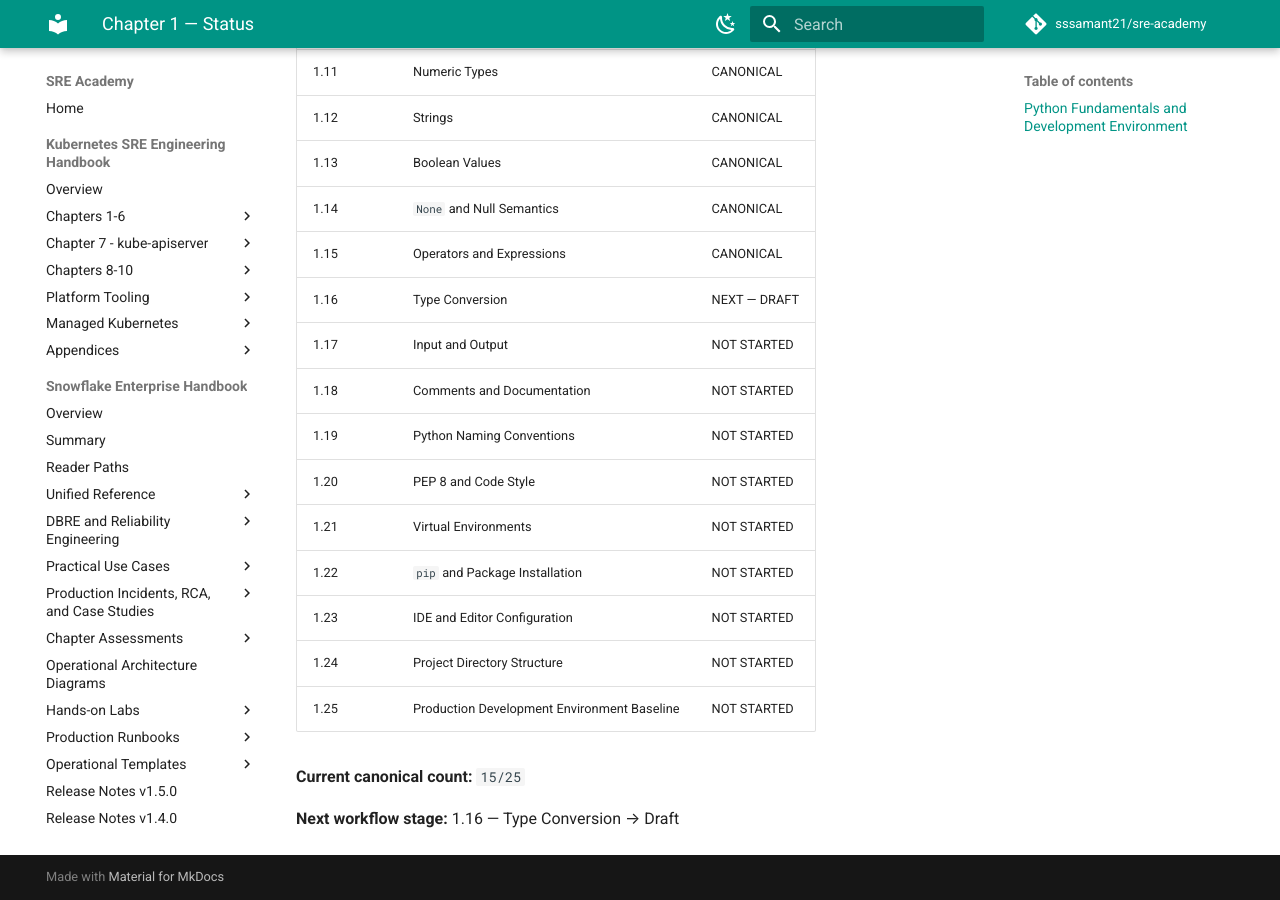
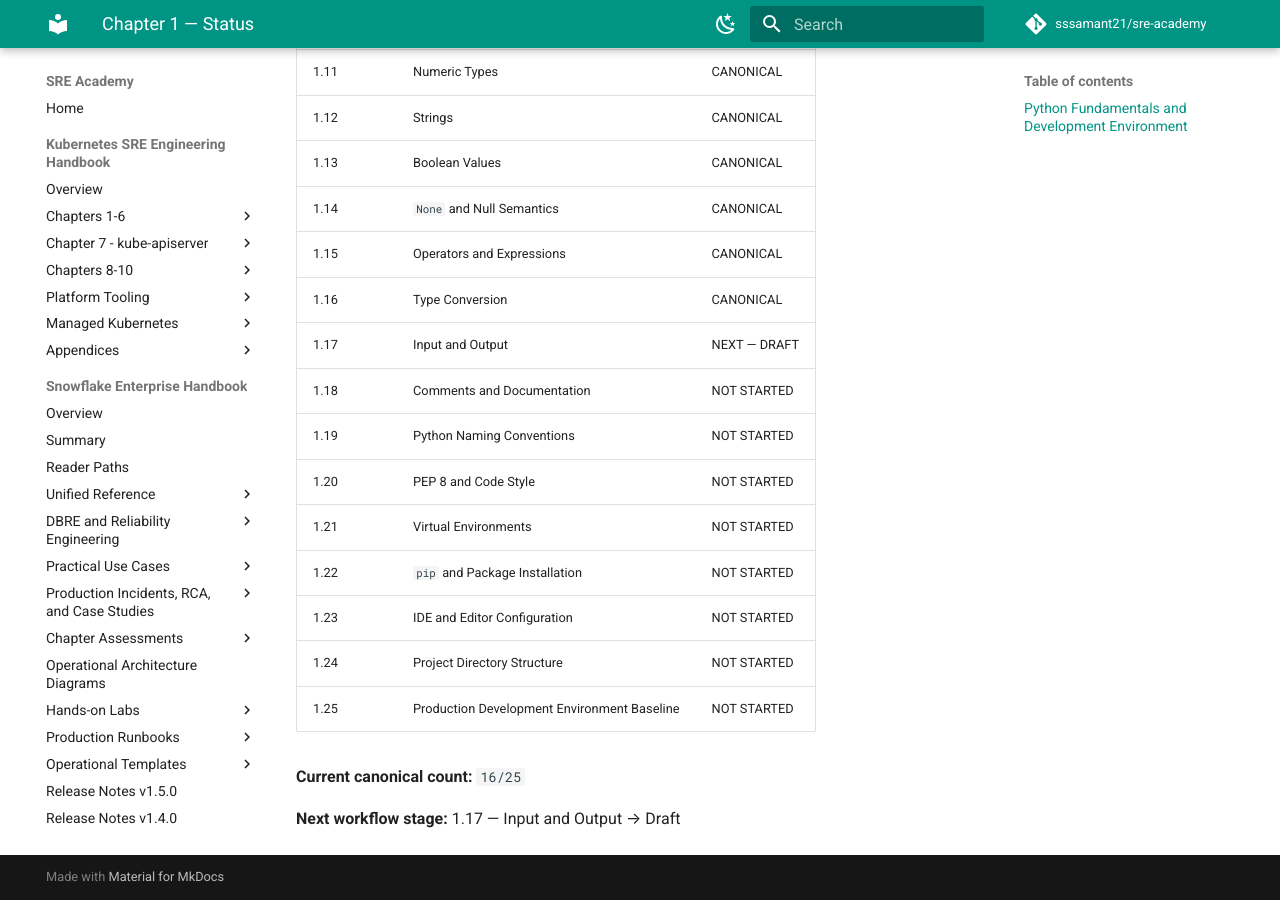
Before and after one commit to sssamant21/sre-academy, an MkDocs documentation site: the page built from docs/books/python/python-engineering-handbook/chapters/chapter-01/STATUS.md, in a window 1280 px wide and 900 px high, scrolled down 723 px. Built offline with MkDocs 1.6.1 and Material for MkDocs 9.7.7, drawn with Linux system fonts in a browser that asks for light colours; comment, search, counter and statistics services are not loaded; some of the changed text lies outside the part shown.

Commit message:
docs(python): mark section 1.16 canonical

```diff
--- a/docs/books/python/python-engineering-handbook/chapters/chapter-01/STATUS.md
+++ b/docs/books/python/python-engineering-handbook/chapters/chapter-01/STATUS.md
@@ -2,7 +2,7 @@
 
 ## Python Fundamentals and Development Environment
 
-**Progress:** `15/25 canonical`
+**Progress:** `16/25 canonical`
 
 | Section | Title | Status |
 |---|---|---|
@@ -21,8 +21,8 @@
 | 1.13 | Boolean Values | CANONICAL |
 | 1.14 | `None` and Null Semantics | CANONICAL |
 | 1.15 | Operators and Expressions | CANONICAL |
-| 1.16 | Type Conversion | NEXT — DRAFT |
-| 1.17 | Input and Output | NOT STARTED |
+| 1.16 | Type Conversion | CANONICAL |
+| 1.17 | Input and Output | NEXT — DRAFT |
 | 1.18 | Comments and Documentation | NOT STARTED |
 | 1.19 | Python Naming Conventions | NOT STARTED |
 | 1.20 | PEP 8 and Code Style | NOT STARTED |
@@ -32,6 +32,6 @@
 | 1.24 | Project Directory Structure | NOT STARTED |
 | 1.25 | Production Development Environment Baseline | NOT STARTED |
 
-**Current canonical count:** `15/25`
+**Current canonical count:** `16/25`
 
-**Next workflow stage:** 1.16 — Type Conversion → Draft
+**Next workflow stage:** 1.17 — Input and Output → Draft
```
